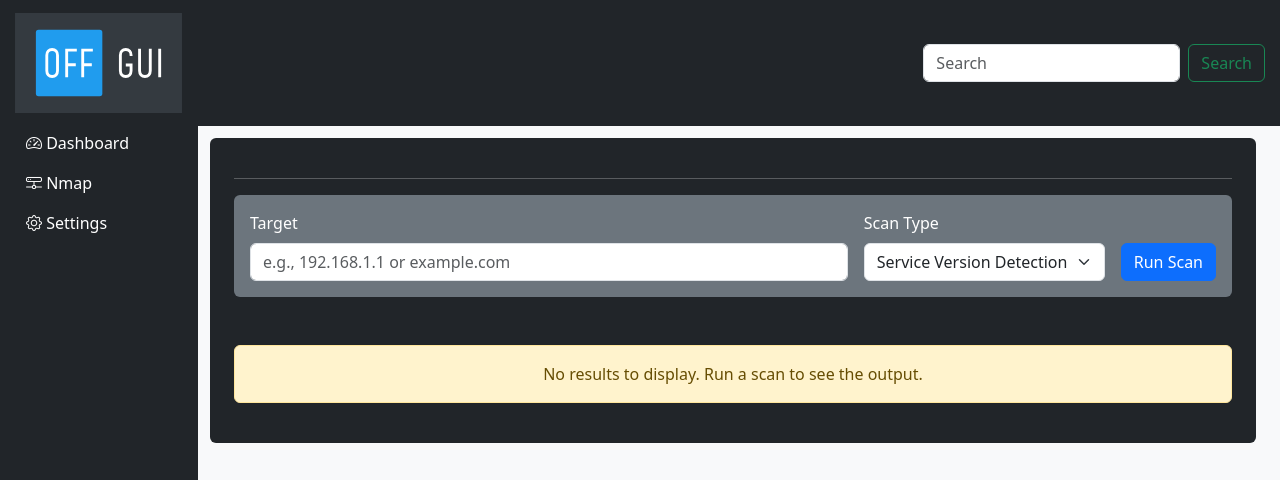
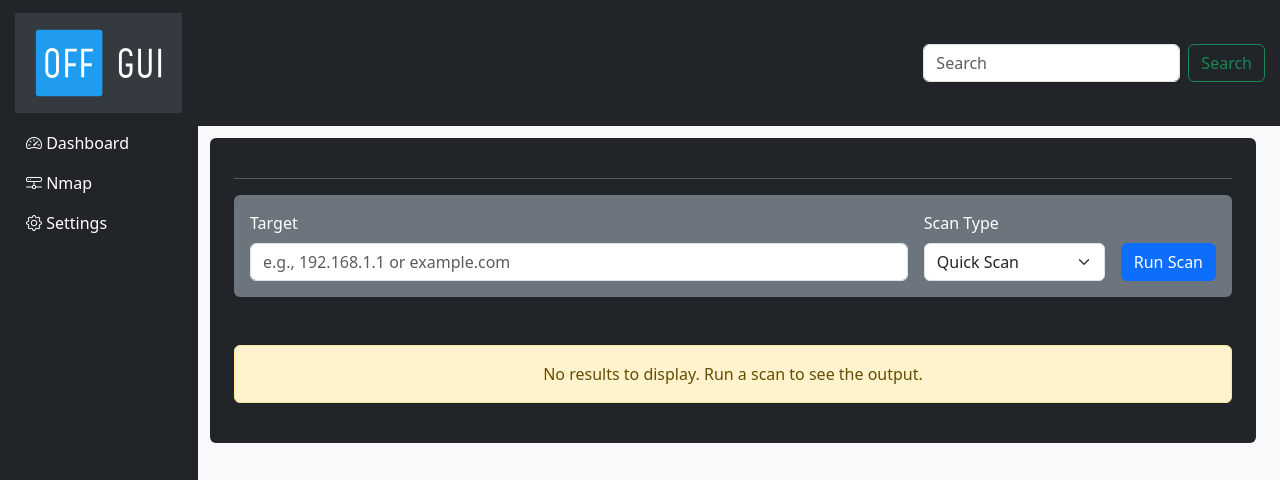
Before and after one commit to jensbecker-dev/OffensiveGUI, a Flask app: page /nmap in a window 1280 px wide. Shown: the top 480 px of the page. Run offline with Flask 3, Linux system fonts and the light colour scheme.

Commit message:
Refactor nmap scan functionality and enhance UI for improved user experience

```diff
--- a/app.py
+++ b/app.py
@@ -1,20 +1,17 @@
-from flask import Flask, render_template, request, redirect, url_for
-from modules.nmap_scan import nmap_scan  # Import the nmap_scan function
+"""
+This module defines a Flask application for performing nmap scans and rendering results.
+"""
+
+from flask import Flask, render_template, request
+from modules.nmap_scan import nmap_scan  # Ensure this module exists and is correctly implemented
 
 app = Flask(__name__)
 
 @app.route('/')
+@app.route('/home')
 def home():
     """
     Render the index.html template for the home page.
-    """
-    return render_template('index.html')
-
-@app.route('/home')
-@app.route('/index')
-def home_route():
-    """
-    Render the home page.
     """
     return render_template('index.html')
 
@@ -23,47 +20,59 @@ def nmap_scan_route():
     """
     Perform an nmap scan using the imported nmap_scan function and render the results.
     """
-    scan_types = {
-        'Service Version Detection': '-sV'
-    }
-
     if request.method == 'POST':
-        target = request.form.get('target', '').strip()  # Get the target and strip whitespace
-        if not target:  # Use 127.0.0.1 if no input was provided
-            target = '127.0.0.1'
-        scan_type = request.form.get('scan_type', '-sV')  # Default scan type is '-sV'
+        target = request.form.get('target', '')
+        scan_type = request.form.get('scan_type', 'quick')
 
         try:
-            # Perform the nmap scan using the imported function
-            raw_result = nmap_scan(target=target, options=scan_type)
+            # Perform the nmap scan
+            raw_result = nmap_scan(target=target, scan_type=scan_type)
 
-            # Parse the raw result into a structured format
+            # Parse the results for rendering
             parsed_results = []
             for host in raw_result.get('hosts', []):
-                host_ip = host.get('ip', target)  # Default to the target if IP is not found
+                host_ip = host.get('ip', target)
                 for protocol, ports in host.get('protocols', {}).items():
                     for port, details in ports.items():
                         parsed_results.append({
                             'host': host_ip,
                             'port': port,
                             'protocol': protocol,
-                            'state': details['state'],
+                            'state': details.get('state', 'Unknown'),
                             'service': details.get('service', 'Unknown'),
-                            'options': raw_result.get('options', '')
+                            'version': details.get('version', 'N/A') if scan_type == 'service' else None,
+                            'os': host.get('os', 'N/A') if scan_type == 'os' else None
                         })
+
             return render_template(
-                'nmap.html', results=parsed_results, target=target, scan_type=scan_type, scan_types=scan_types
+                'nmap.html',
+                results={'hosts': parsed_results},
+                target=target,
+                scan_type=scan_type,
+                scan_types=['quick', 'full', 'os', 'service'],
+                error=None
             )
+
         except Exception as e:
-            # Handle errors gracefully and display an error message
+            # Handle errors and display them in the template
             return render_template(
-                'nmap.html', results=None, scan_types=scan_types, error=str(e)
+                'nmap.html',
+                results=None,
+                target=target,
+                scan_type=scan_type,
+                scan_types=['quick', 'full', 'os', 'service'],
+                error=str(e)
             )
-    else:
-        # If the request method is GET, render the nmap.html template without results
-        return render_template('nmap.html', results=None, scan_types=scan_types)
 
+    # Render the page with default values for GET requests
+    return render_template(
+        'nmap.html',
+        results=None,
+        target=None,
+        scan_type=None,
+        scan_types=['quick', 'full', 'os', 'service'],
+        error=None
+    )
 
 if __name__ == '__main__':
-    # Run the Flask development server
     app.run(debug=True, port=8080)
--- a/static/js/index.js
+++ b/static/js/index.js
@@ -81,6 +81,9 @@ document.addEventListener("DOMContentLoaded", () => {
             submitButton.style.color = "";
         });
     }
+
+    // Initialize the visibility of additional fields on page load
+    toggleAdditionalFields();
 });
 
 // Add CSS animations dynamically
@@ -93,3 +96,14 @@ style.textContent = `
     }
 `;
 document.head.appendChild(style);
+
+// Function to toggle additional fields based on scan type
+function toggleAdditionalFields() {
+    const scanType = document.getElementById('scan_type').value;
+    const additionalFields = document.getElementById('additional-fields');
+    if (scanType === 'os') {
+        additionalFields.style.display = 'block';
+    } else {
+        additionalFields.style.display = 'none';
+    }
+}
--- a/templates/nmap.html
+++ b/templates/nmap.html
@@ -2,7 +2,7 @@
 {% extends "base.html" %}
 
 {% block content %}
-<div class="container-fade mt-5 mb-5 bg-dark text-white rounded p-4">
+<div class="container-fade mt-5 bg-dark text-white rounded p-4">
     <hr class="bg-light">
     <form action="{{ url_for('nmap_scan_route') }}" method="post" class="bg-secondary rounded p-3">
         <div class="d-flex align-items-end">
@@ -12,15 +12,22 @@
             </div>
             <div class="me-3">
                 <label for="scan_type" class="form-label">Scan Type</label>
-                <select id="scan_type" name="scan_type" class="form-select" required>
-                    {% for name, option in scan_types.items() %}
-                    <option value="{{ option }}" {% if scan_type == option %}selected{% endif %}>{{ name }}</option>
-                    {% endfor %}
+                <select id="scan_type" name="scan_type" class="form-select" required onchange="toggleAdditionalFields()">
+                    <option value="quick">Quick Scan</option>
+                    <option value="full">Full Scan</option>
+                    <option value="os">OS Detection</option>
+                    <option value="service">Service Detection</option>
                 </select>
             </div>
             <div>
                 <button type="submit" class="btn btn-primary mt-4">Run Scan</button>
             </div>
+        </div>
+
+        <!-- Additional fields for specific scan types -->
+        <div id="additional-fields" class="mt-3" style="display: none;">
+            <label for="os_details" class="form-label">Operating System Details</label>
+            <input type="text" id="os_details" name="os_details" class="form-control" placeholder="e.g., Windows, Linux">
         </div>
     </form>
 
@@ -29,28 +36,48 @@
         <h2 class="text-center">Scan Results</h2>
         <p class="text-center">Target: {{ target }}</p>
         <p class="text-center">Scan Type: {{ scan_type }}</p>
+        {% if results.hosts %}
         <table class="table table-dark table-hover table-bordered align-middle">
             <thead>
                 <tr>
                     <th class="text-center">Host</th>
+                    <th class="text-center">Protocol</th>
                     <th class="text-center">Port</th>
-                    <th class="text-center">Protocol</th>
                     <th class="text-center">State</th>
                     <th class="text-center">Service</th>
+                    {% if scan_type == 'os' %}
+                    <th class="text-center">Operating System</th>
+                    {% elif scan_type == 'service' %}
+                    <th class="text-center">Version</th>
+                    {% endif %}
                 </tr>
             </thead>
             <tbody>
-                {% for result in results %}
+                {% for host in results.hosts %}
+                {% for proto, ports in host.protocols.items() %}
+                {% for port, details in ports.items() %}
                 <tr>
-                    <td class="text-center">{{ result.host }}</td>
-                    <td class="text-center">{{ result.port }}</td>
-                    <td class="text-center">{{ result.protocol }}</td>
-                    <td class="text-center">{{ result.state }}</td>
-                    <td class="text-center">{{ result.service }}</td>
+                    <td class="text-center">{{ host.address }}</td>
+                    <td class="text-center">{{ proto }}</td>
+                    <td class="text-center">{{ port }}</td>
+                    <td class="text-center">{{ details.state }}</td>
+                    <td class="text-center">{{ details.service|default("N/A") }}</td>
+                    {% if scan_type == 'os' %}
+                    <td class="text-center">{{ host.os|default("N/A") }}</td>
+                    {% elif scan_type == 'service' %}
+                    <td class="text-center">{{ details.version|default("N/A") }}</td>
+                    {% endif %}
                 </tr>
+                {% endfor %}
+                {% endfor %}
                 {% endfor %}
             </tbody>
         </table>
+        {% else %}
+        <div class="alert alert-danger text-center" role="alert">
+            No hosts found in the scan results.
+        </div>
+        {% endif %}
     </div>
     {% else %}
     <div class="alert alert-warning mt-5 text-center" role="alert">
@@ -63,6 +90,20 @@
 {% block scripts %}
 <script src="https://cdn.jsdelivr.net/npm/bootstrap@5.3.2/dist/js/bootstrap.bundle.min.js" crossorigin="anonymous"></script>
 <script src="{{ url_for('static', filename='js/index.js') }}"></script>
+<script>
+    function toggleAdditionalFields() {
+        const scanType = document.getElementById('scan_type').value;
+        const additionalFields = document.getElementById('additional-fields');
+        if (scanType === 'os') {
+            additionalFields.style.display = 'block';
+        } else {
+            additionalFields.style.display = 'none';
+        }
+    }
+
+    // Initialize the visibility of additional fields on page load
+    document.addEventListener('DOMContentLoaded', toggleAdditionalFields);
+</script>
 {% endblock %}
 
 {% block styles %}
```
Also changed, not shown: modules/nmap_scan.py (+84 -7 lines).
